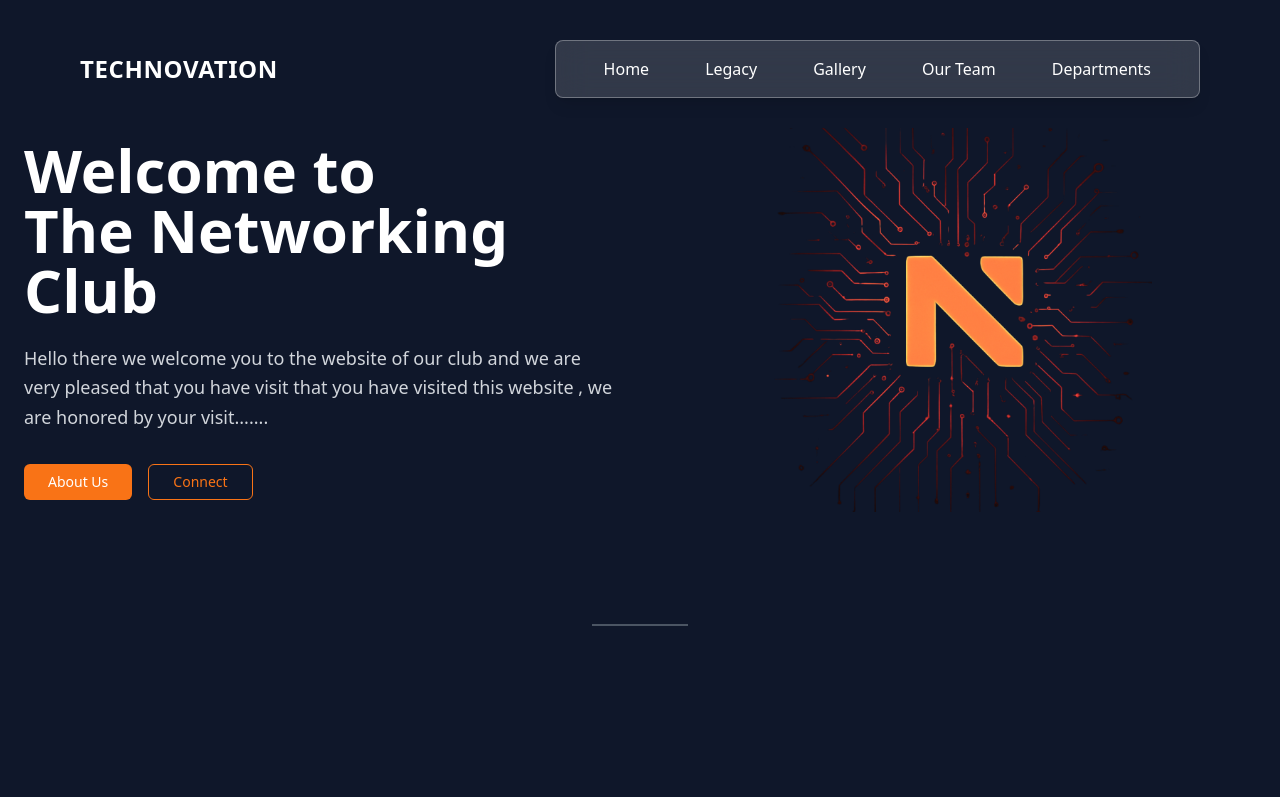
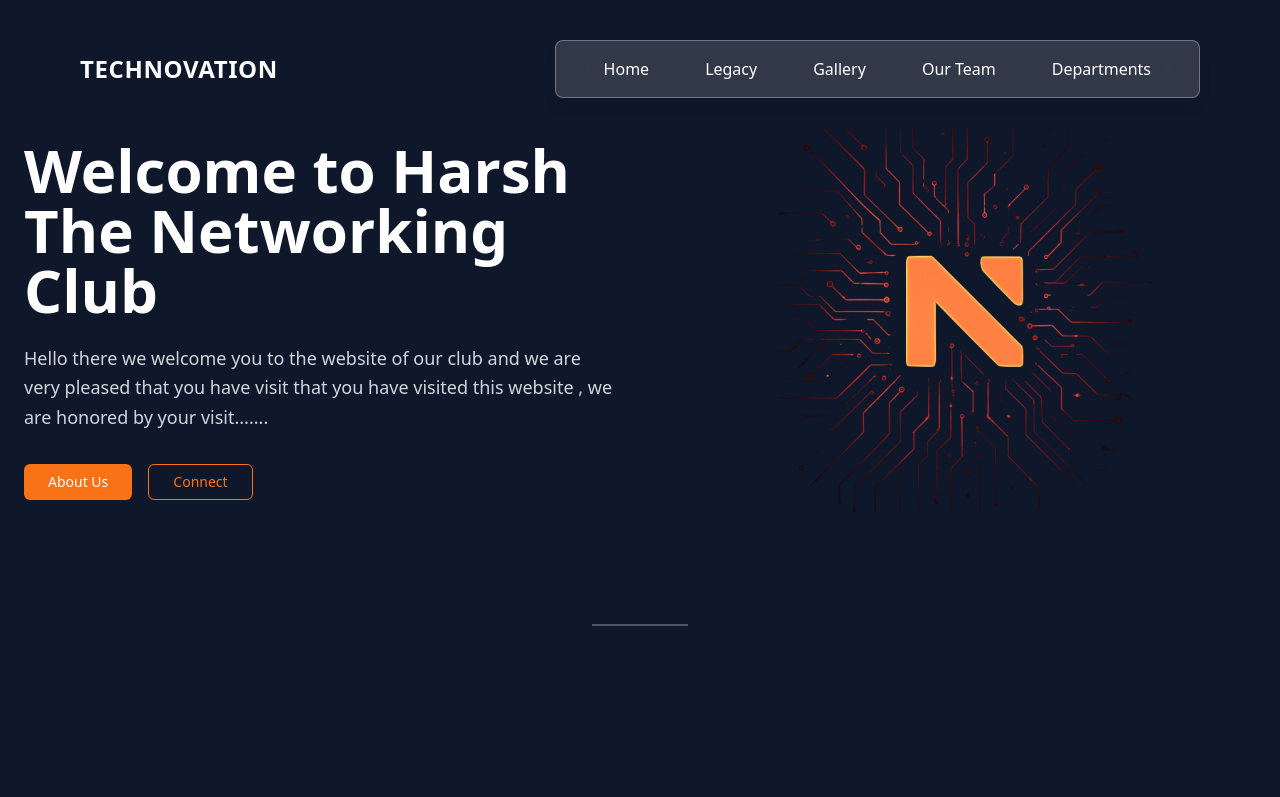
Before and after one commit to Harshvardhan9560/technovation, a React (Vite) app in the folder CLIENT/: page / in a window 1280 px wide. Shown: the top 797 px of the page. Built offline with nearby package versions, Linux system fonts and the light colour scheme.

Commit message:
title chan

```diff
--- a/CLIENT/index.html
+++ b/CLIENT/index.html
@@ -4,7 +4,7 @@
     <meta charset="UTF-8" />
     <link rel="icon" type="image" href="/logo.png" />
     <meta name="viewport" content="width=device-width, initial-scale=1.0" />
-    <title>Technovation - The Networking Club HarshSIngh</title>
+    <title>Technovation - The Networking Club</title>
   </head>
   <body>
     <div id="root"></div>
--- a/CLIENT/src/App.jsx
+++ b/CLIENT/src/App.jsx
@@ -33,7 +33,7 @@ function App() {
         <div className="max-w-7xl mx-auto grid md:grid-cols-2 gap-12 items-center">
           <div>
             <h1 className="text-5xl md:text-6xl font-bold mb-6">
-              Welcome to
+              Welcome to Harsh
               <br />
               The Networking Club
             </h1>
```
